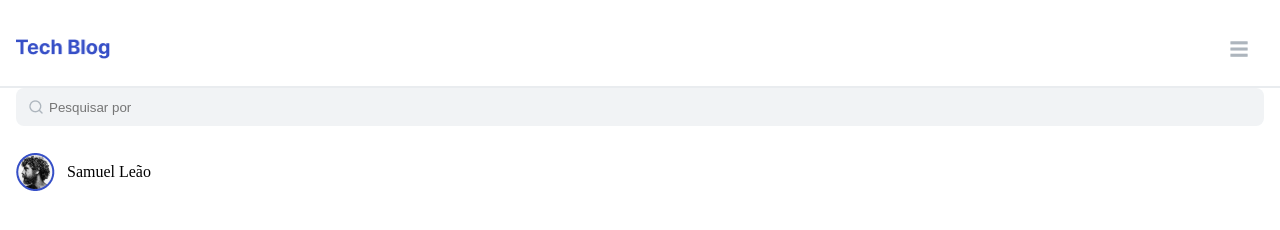
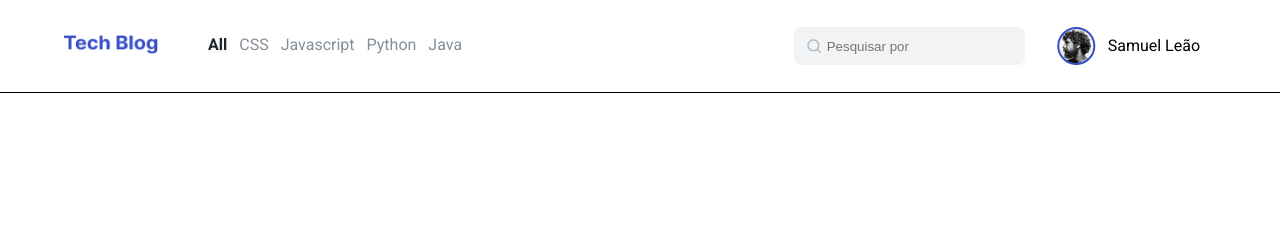
Before and after one commit to LucasAlex7235/menu-responsivo-Javascript, a plain HTML site: page index.html in a window 1280 px wide. Drawn offline with Linux system fonts and the light colour scheme.

Commit message:
feat: add responsividade

```diff
--- a/index.html
+++ b/index.html
@@ -5,23 +5,30 @@
     <meta charset="UTF-8">
     <meta http-equiv="X-UA-Compatible" content="IE=edge">
     <meta name="viewport" content="width=device-width, initial-scale=1.0">
+    <link rel="preconnect" href="https://fonts.googleapis.com">
+    <link rel="preconnect" href="https://fonts.gstatic.com" crossorigin>
+    <link href="https://fonts.googleapis.com/css2?family=Roboto:wght@300;400;700&display=swap" rel="stylesheet">
+
     <link rel="stylesheet" href="./src/style/reset.css">
     <link rel="stylesheet" href="./src/style/index.css">
+    <script type="module" defer src="./src/script/index.js"></script>
     <title>Document</title>
 </head>
 
 <body>
 
     <header class="container__menu">
+
         <nav>
             <div class="menu__logo">
                 <figure>
                     <img src="./src/img/Tech Blog.png" alt="">
                 </figure>
-                <button><img src="./src/img/abrir.png" alt=""></button>
+
+                <button class="fechado" id="menuOpen"><img alt=""></button>
             </div>
 
-            <div class="menu__body animation">
+            <div class="menu__body ">
                 <ul class="body__sections">
                     <li id="allSections">All</li>
                     <li>CSS</li>
--- /dev/null
+++ b/src/script/index.js
@@ -0,0 +1,46 @@
+
+class Menu {
+    static openMenuMobile() {
+        const buttonMenuOpen = document.getElementById("menuOpen")
+        const menuOpen = document.querySelector(".menu__body")
+        const img = buttonMenuOpen.querySelector("img")
+
+        img.src = "../../src/img/abrir.png"
+
+
+        buttonMenuOpen.addEventListener("click", () => {
+            if (buttonMenuOpen.classList == "fechado") {
+                buttonMenuOpen.classList.remove("fechado")
+                buttonMenuOpen.classList.add("aberto")
+                img.src = "../../src/img/fechar.png"
+
+                menuOpen.classList.add("animationOpen")
+
+                setTimeout(() => {
+                    menuOpen.classList.remove("close")?"": ""
+                    menuOpen.classList.add("open")
+                    menuOpen.classList.remove("animationOpen")
+                }, "1100")
+            }
+            else if (buttonMenuOpen.classList == "aberto") {
+                buttonMenuOpen.classList.remove("aberto")
+                buttonMenuOpen.classList.add("fechado")
+
+                img.src = "../../src/img/abrir.png"
+
+                menuOpen.classList.add("animationClose")
+
+                setTimeout(() => {
+                    menuOpen.classList.remove("open")?console.log("sim"): console.log("removeu")
+                    menuOpen.classList.add("close")
+                    menuOpen.classList.remove("animationClose")
+                }, "1100")
+            }
+
+        })
+
+    }
+
+}
+
+Menu.openMenuMobile()
--- a/src/style/index.css
+++ b/src/style/index.css
@@ -5,11 +5,7 @@
 }
 
 .container__menu nav {
-    /* display: flex;
-    flex-wrap: wrap;
-    justify-content: space-between;
-    /* padding: 30px 16px; */
-    /* align-items: center;   */
+
     width: 100%;
 }
 
@@ -17,13 +13,13 @@
     position: relative;
     /* position: absolute;
     z-index: 1; */
-    background-color: white;
+    background-color: var(--whith);
     width: 100%;
     display: flex;
     padding: 30px 16px 15px;
     align-items: center;
     justify-content: space-between;
-    border-bottom: 2px solid #E9ECEF;
+    border-bottom: 2px solid var(--gray-medium);
 }
 
 .menu__logo figure {
@@ -42,59 +38,96 @@
 
 .menu__logo button img {
     width: 100%;
+    transition: 1s;
 }
 
-.menu__body{
+.menu__body {
     width: 100%;
     position: absolute;
     z-index: -1;
 
-    /* transform: translateY(-150%); */
+    transform: translateY(-150%);
 }
 
-.animation{
-
-    animation: anu 2s infinite ease-in-out;
+.open {
+    transform: translateY(0);
 }
 
-.body__sections {
-    border-bottom: 2px solid #E9ECEF;
+.animationOpen {
+
+    animation: down 1.2s ease-in-out;
 }
 
-@keyframes anu {
-    0%{
+.animationClose {
+
+    animation: up 1.2s ease-in-out;
+}
+
+.close {
+    transform: translateY(-150%);
+}
+
+
+.body__sections {
+    border-bottom: 2px solid var(--gray-medium);
+}
+
+@keyframes down {
+    0% {
         transform: translateY(-150%);
     }
-    100%{
+
+    90% {
+        transform: translateY(10px);
+    }
+
+    100% {
+        transform: translateY(0);
+
+    }
+
+}
+
+@keyframes up {
+    0% {
         transform: translateY(0);
     }
+
+    100% {
+        transform: translateY(-150%);
+
+    }
+
 }
+
+
 
 .body__sections li {
     padding: 20px 16px;
-    color: #868E96;
+    color: var(--gray-dark);
 }
 
 #allSections {
-    background-color: #F8F9FA;
-    color: #212529;
+    background-color: var(--gray-ligth);
+    color: var(--black);
+    font-weight: var(--weight);
 }
 
-.input__search{
+.input__search {
     padding: 27px 16px;
     margin: 0 auto;
     position: relative;
 }
 
-.input__search input{
+.input__search input {
     width: 100%;
     height: 38px;
-    background-color: #F1F3F5;
+    background-color: var(--gray-ligth-2);
     border-radius: 8px;
     padding: 13px 11px 13px 32px;
     border: 1px solid transparent;
     background-image: url("./../img/lupa.png");
-    background-repeat:no-repeat;
+    background-repeat: no-repeat;
     background-position: 11px;
 }
 
@@ -103,9 +136,78 @@
     outline: 0;
 }
 
-.profile__user{
+.profile__user {
     display: flex;
     gap: 12px;
     align-items: center;
     padding: 0 16px;
 }
+
+
+@media (min-width: 800px) {
+    .container__menu {
+        border-bottom: 1px solid;
+    }
+
+    .menu__logo {
+        width: auto;
+        border-bottom: none;
+        padding: 20px 50px 20px 0;
+    }
+
+    .container__menu nav {
+        width: 90vw;
+        margin: 0 auto;
+        display: flex;
+        flex-direction: row;
+        align-items: center;
+        justify-content: space-between;
+        position: relative;
+    }
+
+    .menu__body {
+        width: 80vw;
+        position: static;
+        display: flex;
+        justify-content: flex-end;
+
+        transform: translateY(0);
+    }
+
+    .body__sections {
+        display: flex;
+        align-items: center;
+        gap: 12px;
+        position: static;
+        left: 0;
+        top: 40%;
+        border-bottom: none;
+    }
+
+    .body__sections li {
+        padding: 0;
+        color: var(--gray-dark);
+    }
+
+    .input__search {
+        width: auto;
+        margin: 0;
+
+    }
+
+    .input__search input {
+        width: 231px;
+        cursor: pointer;
+    }
+
+    #menuOpen {
+        display: none;
+    }
+}
+
+@media (min-width:896px) {
+    .body__sections {
+        position: absolute;
+
+    }
+}
--- a/src/style/reset.css
+++ b/src/style/reset.css
@@ -17,6 +17,7 @@ time, mark, audio, video {
 	font-size: 100%;
 	font: inherit;
 	vertical-align: baseline;
+	font-family: 'Roboto', sans-serif;
 }
 article, aside, details, figcaption, figure,
 footer, header, hgroup, menu, nav, section {
@@ -43,3 +44,15 @@ table {
 *{
     box-sizing: border-box;
 }
+
+:root{
+	--text-1: 1rem;
+	--weight: 600;
+
+	--whith: #ffffff;
+	--gray-ligth: #F8F9FA;
+	--gray-ligth-2: #F1F3F5;
+	--gray-medium: #E9ECEF;
+	--gray-dark: #868E96;
+	--black: #212529;
+}
```
